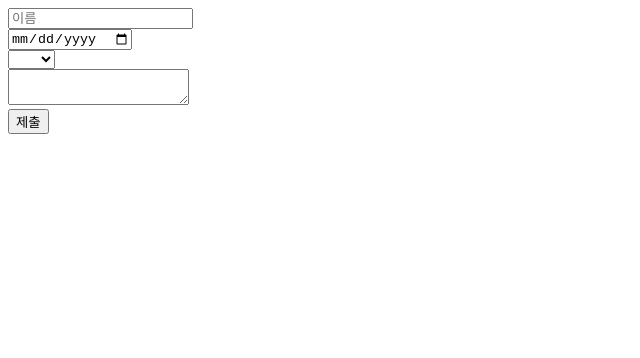
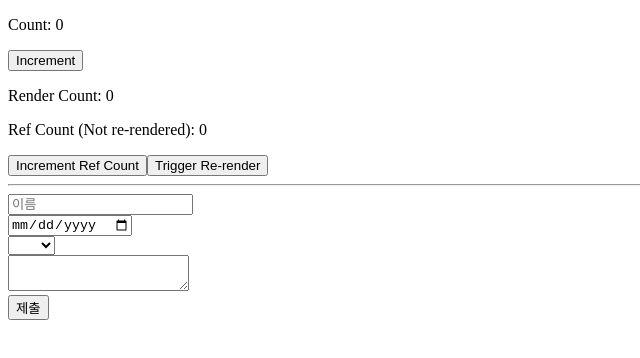
Before and after one commit to yujsoo/onebite-react, a React (Vite) app in the folder section05/: page / in a window 1280 px wide. Shown: the top 358 px of the page, without its empty margins (0-640 px from the left). Built offline with nearby package versions, Linux system fonts and the light colour scheme.

Commit message:
241111 수업내용 - useRef 복습

```diff
--- a/section05/src/components/Register.jsx
+++ b/section05/src/components/Register.jsx
@@ -1,4 +1,4 @@
-import React, { useRef, useState } from 'react'
+import React, { useRef, useState, useEffect } from 'react'
 
 // 간단한 회원가입 폼
 // 1. 이름
@@ -15,15 +15,49 @@ const Register = () => {
         bio : ""
     })
 
+    //상태 업데이트와 리렌더링 흐름 요약
+    //1. setCount(count + 1) 호출 -> 상태 업데이트 요청
+    //2. console.log(count) -> 이전 상태 값 출력 (리렌더링 전)
+    //3. React가 상태를 업데이트하고 리렌더링을 처리 -> 새로운 상태 값이 반영됨
+    //4. UI에 새로운 상태 값이 반영됨 (화면에서 확인 가능)
+
+    // 상태 업데이트 후 console.log를 확인하고 싶다면? => useEffect 훅 사용
+    // useEffect는 컴포넌트가 리렌더링된 후에 실행되므로, 상태가 업데이트된 후에 최신 값을 확인할 수 있습니다
+
+    const [count, setCount] = useState(0);
+
+    const handleClick = () => {
+        //console.log("prev:", count); // 이전 값이 출력됨
+        setCount(count + 1); // 상태 업데이트 요청 (비동기적 처리)
+        console.log("Count immediately after setState:", count); // 이전 값이 출력됨
+    };
+
+    useEffect(() => {
+        console.log("Count after re-render:", count);  // 리렌더링 후 count 값 출력
+    }, [count]);  // count가 변경될 때마다 실행
+
     const countRef = useRef(0);
-    console.log(countRef)
+    //console.log(countRef.current)
     const inputRef = useRef()
+
+    const ref = useRef(0); // 리렌더링해도 유지되는 ref 변수
+
+    const [renderCount, setRenderCount] = useState(0); // 리렌더링을 위한 상태
+
+    const incrementRef = () => {
+        ref.current += 1;
+        console.log("countRef:", ref.current); // 매번 증가된 값이 유지됨
+    };
+
+    const triggerRender = () => {
+        setRenderCount(prev => prev + 1); // 리렌더링을 강제로 발생시킴
+    };
 
     // 통합 이벤트 핸들러
     const onChange = (e) => {
         countRef.current++;
         console.log(countRef.current)
-        setInput({
+        setInput({ //setInput으로 상태를 변경 -> 상태가 업데이트
             ...input,
             [e.target.name]:e.target.value
         })
@@ -39,6 +73,13 @@ const Register = () => {
 
     return (
     <div>
+        <p>Count: {count}</p>
+        <button onClick={handleClick}>Increment</button>
+        <p>Render Count: {renderCount}</p>
+        <p>Ref Count (Not re-rendered): {countRef.current}</p>
+        <button onClick={incrementRef}>Increment Ref Count</button>
+        <button onClick={triggerRender}>Trigger Re-render</button>
+        <hr/>
         <div>
             <input ref={inputRef} name="name" value={input.name} onChange={onChange} type="text" placeholder={"이름"} />
             {input.name}
```
Also changed, not shown: 1 other file (tests, documents, lock files or other folders).
